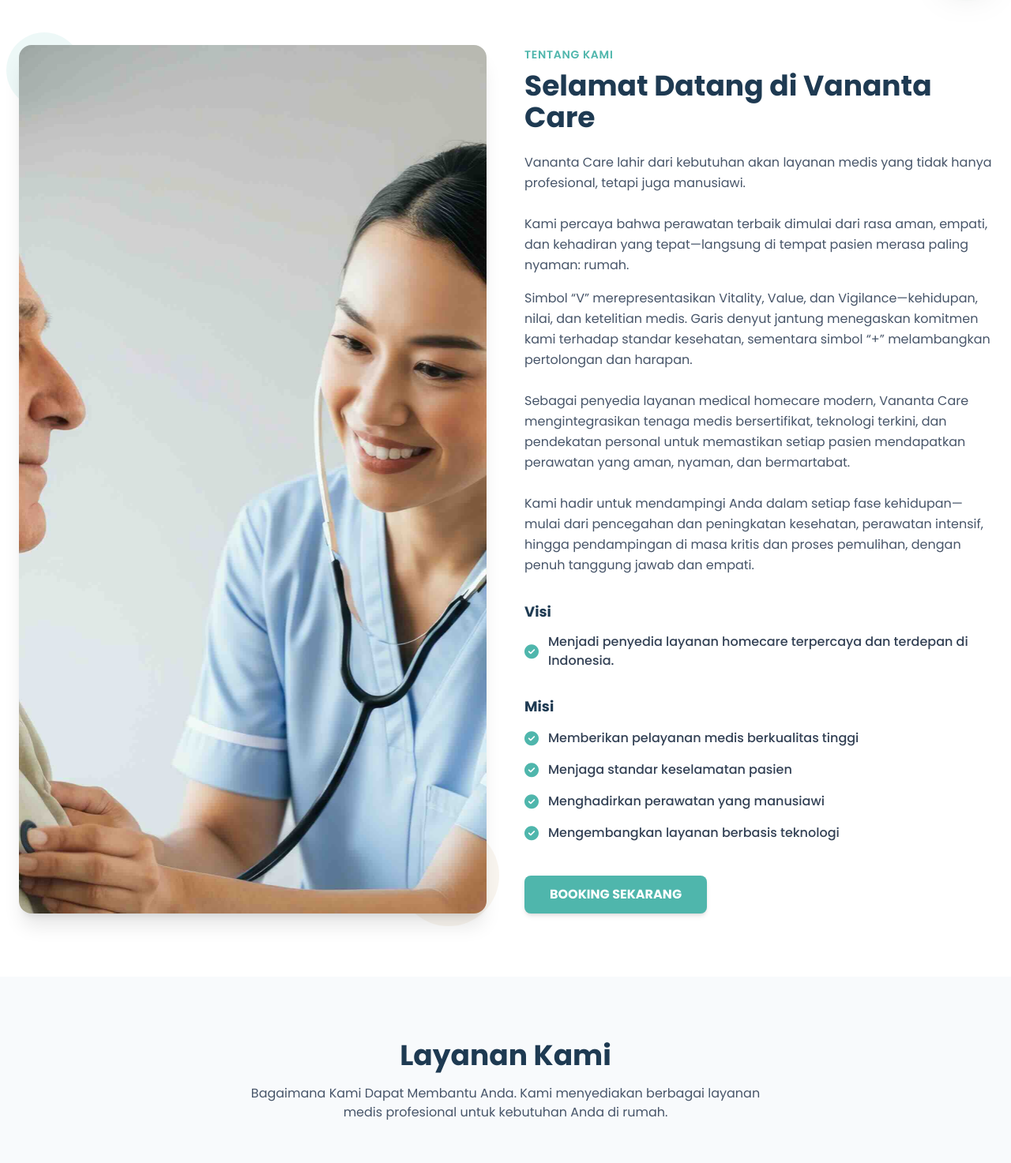
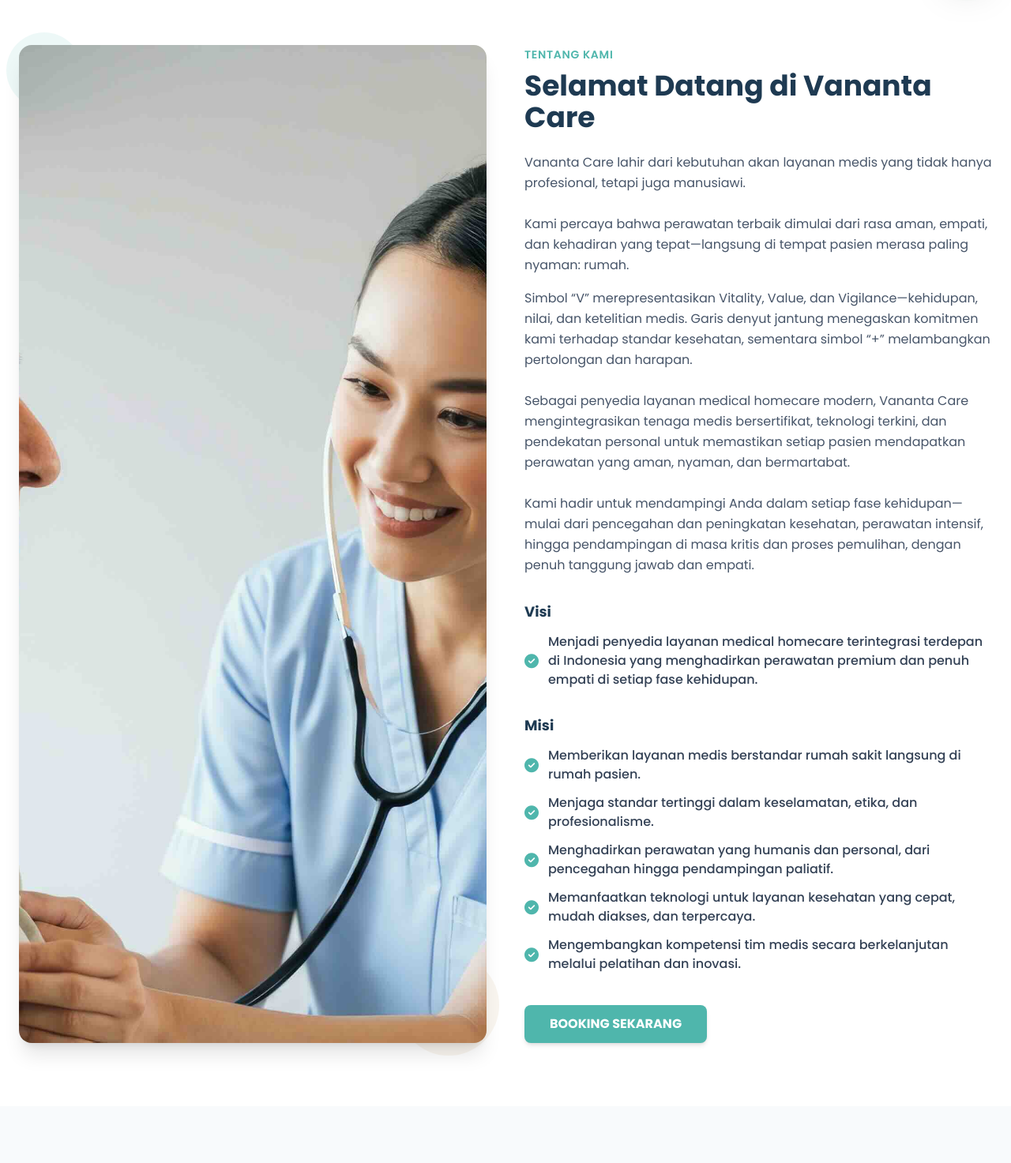
Before and after one commit to ntajv/website, a PHP site: page /index.php in a window 1280 px wide. Shown: the part 806-2279 px from the top of the page at 79% size. Run offline with PHP 8.4, Linux system fonts and the light colour scheme; data comes from the database, SQL or seed files in the repository; a stand-in replaces the project's code that opens the database connection; some libraries are stand-ins or nearby versions.

Commit message:
rev visi misi

```diff
--- a/index.php
+++ b/index.php
@@ -162,6 +162,10 @@
                     <li class="flex items-center gap-3">
                         <i class="fa-solid fa-circle-check text-brand-teal text-lg"></i>
                         <span class="text-slate-700 font-medium"><?php echo $lang['mission_4']; ?></span>
+                    </li>
+                    <li class="flex items-center gap-3">
+                        <i class="fa-solid fa-circle-check text-brand-teal text-lg"></i>
+                        <span class="text-slate-700 font-medium"><?php echo $lang['mission_5']; ?></span>
                     </li>
                 </ul>
 
--- a/languages/id.php
+++ b/languages/id.php
@@ -22,12 +22,13 @@
     'about_desc_1' => 'Vananta Care lahir dari kebutuhan akan layanan medis yang tidak hanya profesional, tetapi juga manusiawi. <br/><br/>Kami percaya bahwa perawatan terbaik dimulai dari rasa aman, empati, dan kehadiran yang tepat—langsung di tempat pasien merasa paling nyaman: rumah.',
     'about_desc_2' => 'Simbol “V” merepresentasikan Vitality, Value, dan Vigilance—kehidupan, nilai, dan ketelitian medis. Garis denyut jantung menegaskan komitmen kami terhadap standar kesehatan, sementara simbol “+” melambangkan pertolongan dan harapan. <br/><br/>Sebagai penyedia layanan medical homecare modern, Vananta Care mengintegrasikan tenaga medis bersertifikat, teknologi terkini, dan pendekatan personal untuk memastikan setiap pasien mendapatkan perawatan yang aman, nyaman, dan bermartabat. <br/><br/>Kami hadir untuk mendampingi Anda dalam setiap fase kehidupan—mulai dari pencegahan dan peningkatan kesehatan, perawatan intensif, hingga pendampingan di masa kritis dan proses pemulihan, dengan penuh tanggung jawab dan empati.',
     'vision_title' => 'Visi',
-    'vision_desc' => 'Menjadi penyedia layanan homecare terpercaya dan terdepan di Indonesia.',
+    'vision_desc' => 'Menjadi penyedia layanan medical homecare terintegrasi terdepan di Indonesia yang menghadirkan perawatan premium dan penuh empati di setiap fase kehidupan.',
     'mission_title' => 'Misi',
-    'mission_1' => 'Memberikan pelayanan medis berkualitas tinggi',
-    'mission_2' => 'Menjaga standar keselamatan pasien',
-    'mission_3' => 'Menghadirkan perawatan yang manusiawi',
-    'mission_4' => 'Mengembangkan layanan berbasis teknologi',
+    'mission_1' => 'Memberikan layanan medis berstandar rumah sakit langsung di rumah pasien.',
+    'mission_2' => 'Menjaga standar tertinggi dalam keselamatan, etika, dan profesionalisme.',
+    'mission_3' => 'Menghadirkan perawatan yang humanis dan personal, dari pencegahan hingga pendampingan paliatif.',
+    'mission_4' => 'Memanfaatkan teknologi untuk layanan kesehatan yang cepat, mudah diakses, dan terpercaya.',
+    'mission_5' => 'Mengembangkan kompetensi tim medis secara berkelanjutan melalui pelatihan dan inovasi.',
 
     // Services Section
     'our_services_title' => 'Layanan Kami',
```
Also changed, not shown: languages/en.php (+5 -4 lines).
